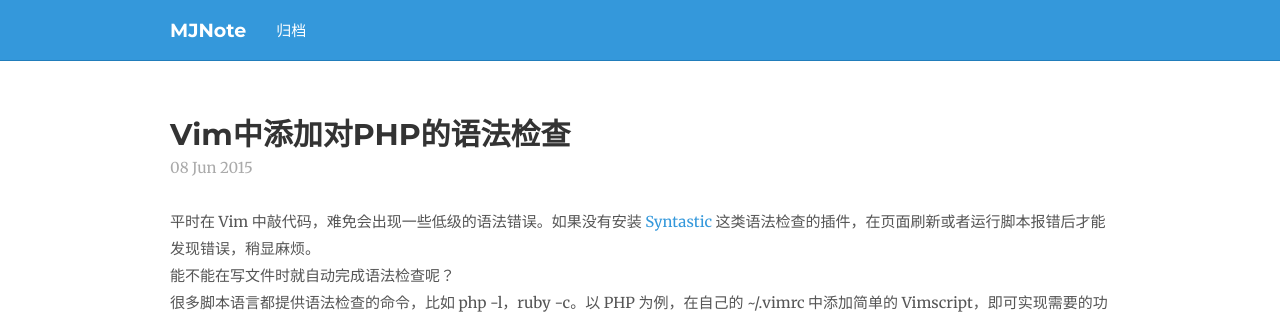
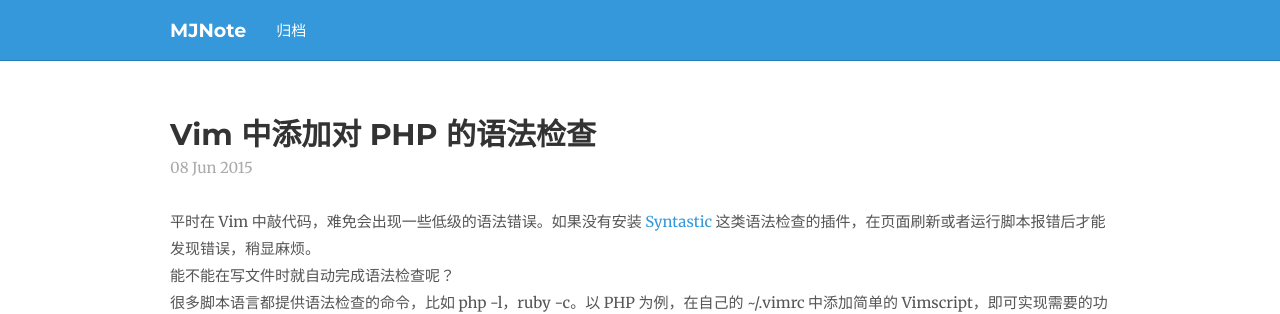
Before and after one commit to bittenApple/bittenApple.github.io, a Jekyll site: the page built from _posts/2015-06-08-vim-auto-check-php-syntax.md, in a window 1280 px wide. Shown: the top 314 px of the page. Built offline with Jekyll 4.4.1, drawn with Linux system fonts in a browser that asks for light colours; nearby versions of some CDN libraries; Markdown is read by kramdown in place of the engine named in the settings; comment, search, counter and statistics services are not loaded.

```diff
--- a/_posts/2015-06-08-vim-auto-check-php-syntax.md
+++ b/_posts/2015-06-08-vim-auto-check-php-syntax.md
@@ -1,6 +1,6 @@
 ---
 layout: post
-title: "Vim中添加对PHP的语法检查"
+title: "Vim 中添加对 PHP 的语法检查"
 description: ""
 category:
 comments: true
```
